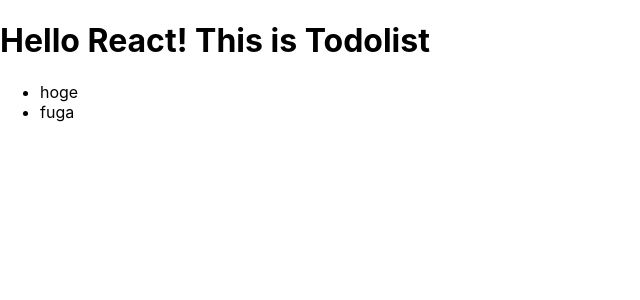
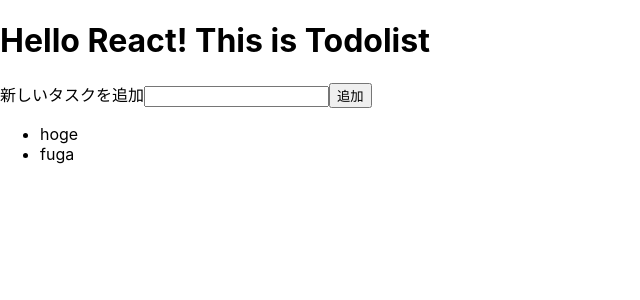
Before and after one commit to yohira0616/react-sandbox, a React (Create React App) app: page / in a window 1280 px wide. Shown: the top 300 px of the page, without its empty margins (0-640 px from the left). Built offline with nearby package versions, Linux system fonts and the light colour scheme.

Commit message:
とりあえずTodoListを作った

```diff
--- a/src/TodoForm.tsx
+++ b/src/TodoForm.tsx
@@ -4,9 +4,13 @@
   name: string
 }
 
-export default class TodoForm extends Component<{}, TodoFormState> {
+interface TodoFormProps {
+  onSubmit: (new_todo: string) => void
+}
 
-  constructor(props: {}) {
+export default class TodoForm extends Component<TodoFormProps, TodoFormState> {
+
+  constructor(props: TodoFormProps) {
     super(props);
     this.state = {name: ""}
     this.handleChange = this.handleChange.bind(this)
@@ -19,7 +23,8 @@
 
   onSubmitClick(event: FormEvent<HTMLButtonElement>) {
     event.preventDefault()
-    console.log(`clicked!! ${this.state.name}`)
+    this.props.onSubmit(this.state.name)
+    this.setState({name: ""})
   }
 
   render() {
--- a/src/TodoList.tsx
+++ b/src/TodoList.tsx
@@ -1,26 +1,39 @@
 import React, {Component} from "react";
 import Todo from "./Todo"
+import TodoForm from "./TodoForm"
 
-export default class TodoList extends Component<{}, {}> {
+
+export default class TodoList extends Component<{}, { todos: Array<any> }> {
 
   constructor(props: {}) {
     super(props)
-    this.state = {}
+    this.state = {
+      todos: this.fetchTodoList()
+    }
+    this.addTodo = this.addTodo.bind(this)
   }
+
 
   fetchTodoList() {
     return [{
       name: "hoge"
     }, {
-        name: "fuga"
-      }]
+      name: "fuga"
+    }]
+  }
 
+  addTodo(name: string) {
+    this.state.todos.push({name: name})
+    this.setState({
+      todos: this.state.todos
+    })
   }
 
   render() {
     return (
       <div>
         <h1>Hello React! This is Todolist</h1>
+        <TodoForm onSubmit={this.addTodo}/>
         <ul>
           {this.renderTodo()}
         </ul>
@@ -29,7 +42,7 @@
   }
 
   renderTodo() {
-    return this.fetchTodoList().map((todo,index)=>{
+    return this.state.todos.map((todo, index) => {
       return (<Todo name={todo.name} key={index}/>)
     })
   }
```
